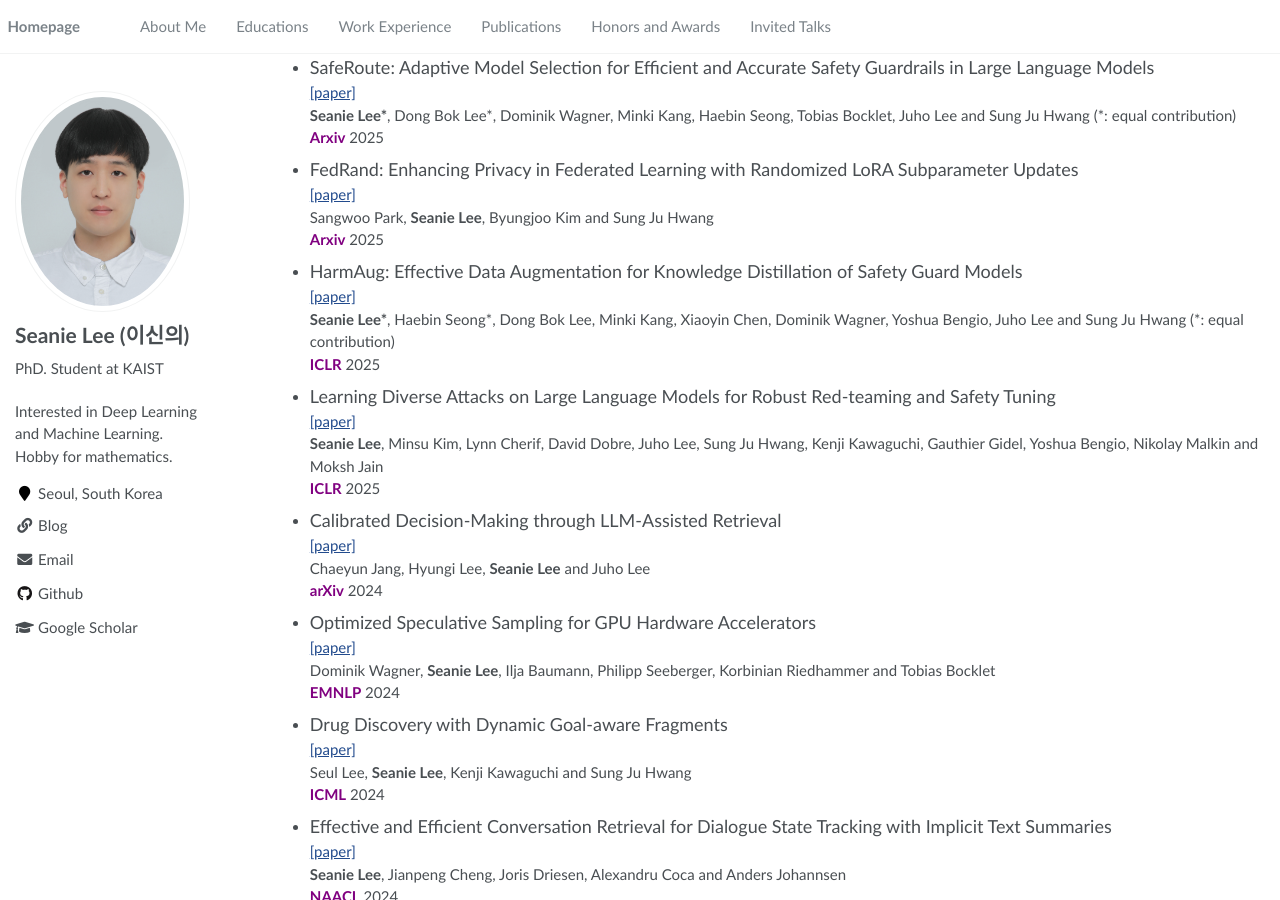
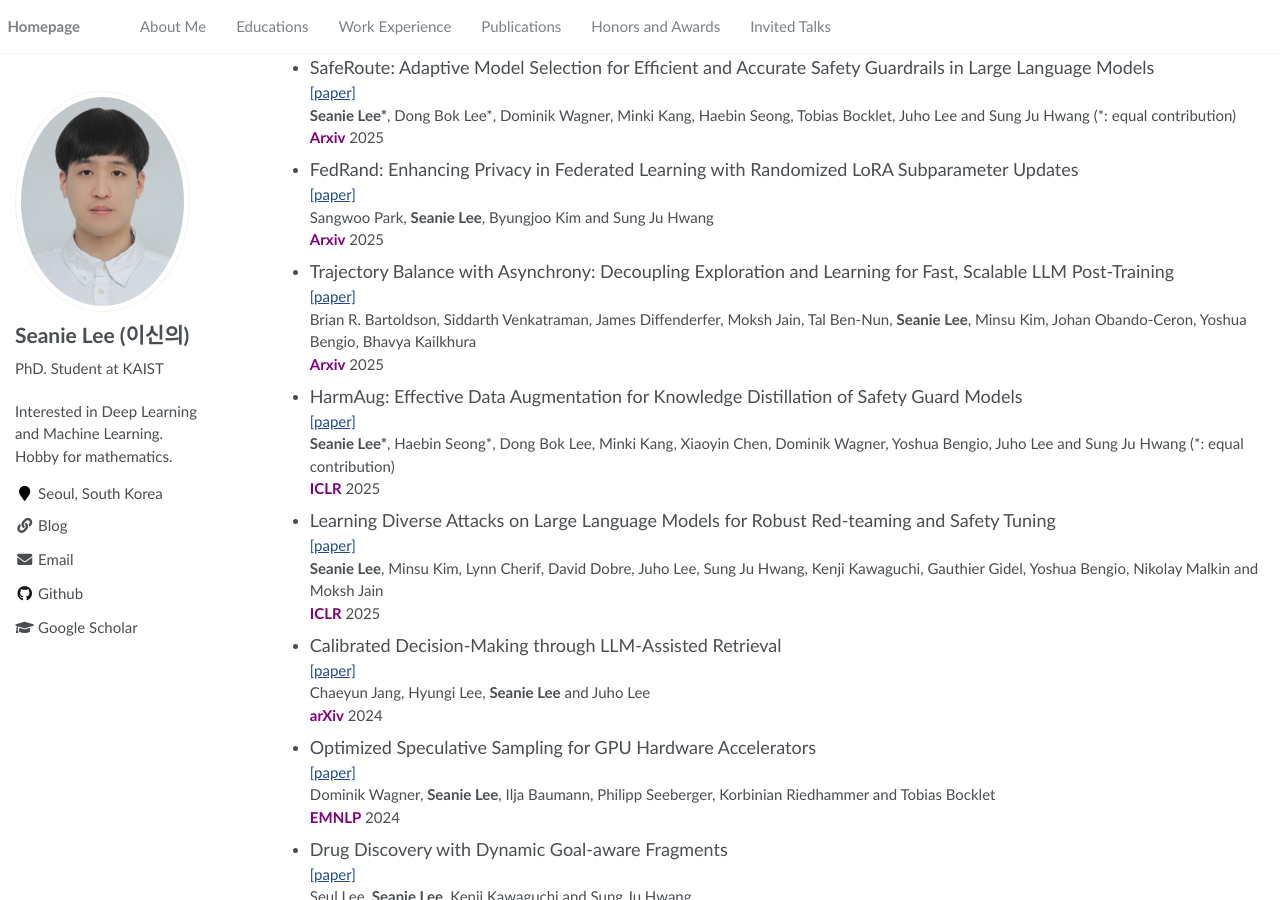
Before and after one commit to seanie12/seanie12.github.io, a Jekyll site: the page built from _pages/about.md, in a window 1280 px wide and 900 px high, scrolled down 534 px. Built offline with Jekyll 4.4.1, drawn with Linux system fonts in a browser that asks for light colours.

Commit message:
Update about.md

```diff
--- a/_pages/about.md
+++ b/_pages/about.md
@@ -48,6 +48,11 @@ During my PhD study, I interned at Mila in 2024, where I had the opportunity to
 - <font size="4">FedRand: Enhancing Privacy in Federated Learning with Randomized LoRA Subparameter Updates</font>
 [[paper]](https://arxiv.org/abs/2503.07216) \\
 Sangwoo Park, **Seanie Lee**, Byungjoo Kim and Sung Ju Hwang \\
+<span style="color:purple">**Arxiv**</span> 2025
+
+- <font size="4">Trajectory Balance with Asynchrony: Decoupling Exploration and Learning for Fast, Scalable LLM Post-Training</font>
+[[paper]](https://arxiv.org/abs/2503.18929) \\
+Brian R. Bartoldson, Siddarth Venkatraman, James Diffenderfer, Moksh Jain, Tal Ben-Nun, **Seanie Lee**, Minsu Kim, Johan Obando-Ceron, Yoshua Bengio, Bhavya Kailkhura \\
 <span style="color:purple">**Arxiv**</span> 2025
 
 
```
